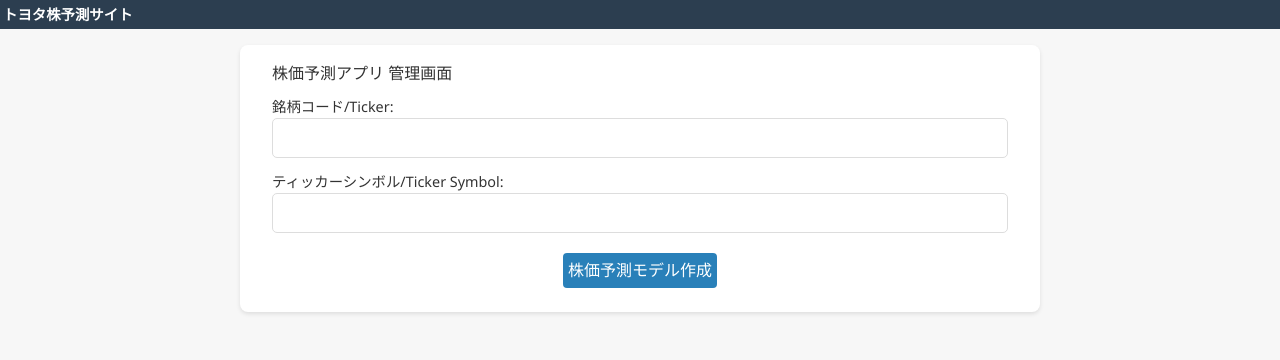
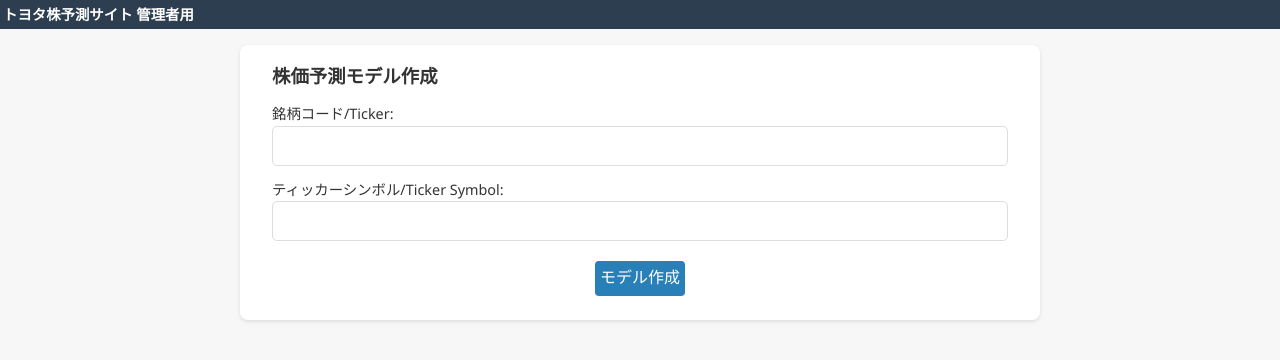
Before and after one commit to maaari330/stock-predictor-web, a Next.js app in the folder stock-frontend/: page /admin in a window 1280 px wide. Shown: the top 360 px of the page. Built offline with nearby package versions, Linux system fonts and the light colour scheme.

Commit message:
change css style and page layout

```diff
--- a/stock-frontend/app/admin/page.tsx
+++ b/stock-frontend/app/admin/page.tsx
@@ -17,9 +17,9 @@
     }
     return (
         <main className="page">
-            <div>
-                株価予測アプリ 管理画面
-            </div>
+            <h2 className="pageHeader">
+                株価予測モデル作成
+            </h2>
             <form method="post" onSubmit={handleSubmit} className="forms">
                 <label>
                     銘柄コード/Ticker:
@@ -29,7 +29,7 @@
                     ティッカーシンボル/Ticker Symbol:
                     <input type="text" required value={TickerSymbol} onChange={e => setTickerSymbol(e.target.value)} />
                 </label>
-                <button type="submit" className="btn">株価予測モデル作成</button>
+                <button type="submit" className="btn">モデル作成</button>
             </form>
         </main>
     );
--- a/stock-frontend/app/globals.css
+++ b/stock-frontend/app/globals.css
@@ -62,6 +62,8 @@
 
 .pageHeader {
   margin-bottom: 12px;
+  font-size: 1.15rem;
+  font-weight: 700;
 }
 
 .forms {
@@ -118,3 +120,28 @@
   border-top: 1px solid #ddd;
   line-height: 1.6;
 }
+
+.resultRow {
+  display: grid;
+  grid-template-columns: 140px 1fr;
+  align-items: center;
+  gap: 10px;
+}
+
+.resultRow dt {
+  color: #64748b;
+  font-size: 0.9rem;
+  white-space: nowrap;
+}
+
+.resultRow dd {
+  margin: 0;
+  font-weight: 700;
+  color: #0f172a;
+}
+
+.note {
+  font-size: 0.85em;
+  color: #64748b;
+  font-weight: 400;
+}
--- a/stock-frontend/app/layout.tsx
+++ b/stock-frontend/app/layout.tsx
@@ -1,4 +1,5 @@
 import type { Metadata } from "next";
+import Header from "../components/Header"
 import { Geist, Geist_Mono } from "next/font/google";
 import "./globals.css";
 
@@ -13,26 +14,17 @@
 });
 
 export const metadata: Metadata = {
-  title: "Create Next App",
-  description: "Generated by create next app",
+  title: "株価予測サイト",
+  description: "トヨタ株の予測サイト",
 };
 
-export default function RootLayout({
-  children,
-}: Readonly<{
-  children: React.ReactNode;
-}>) {
+export default function RootLayout({ children, }: Readonly<{ children: React.ReactNode; }>) {
   return (
     <html lang="en">
-      <head>
-        <title>株価予測サイト</title>
-      </head>
       <body
         className={`${geistSans.variable} ${geistMono.variable} antialiased`}
       >
-        <header className="site-header">
-          トヨタ株予測サイト
-        </header>
+        <Header />
         <div className="container">
           {children}
         </div>
--- a/stock-frontend/app/page.tsx
+++ b/stock-frontend/app/page.tsx
@@ -59,9 +59,18 @@
         </form>
 
         <div className="result">
-          <p>翌営業日の株価 上昇確率：{UpPercent}% 下落確率：{DownPercent}%</p>
-          <p>判定：{Direction}</p>
-          <p>予測の強さ（しきい値との差。モデルの迷いの少なさ）：{Strength}%</p>
+          翌営業日の株価 予測結果
+          <div className="resultRow">
+            <dt>上昇確率：</dt> <dd>{UpPercent}%</dd>
+            <dt>下落確率：</dt> <dd>{DownPercent}%</dd>
+          </div>
+          <div className="resultRow">
+            <dt>判定：</dt> <dd>{Direction}</dd>
+          </div>
+          <div className="resultRow">
+            <dt>予測の強さ*：</dt> <dd>{Strength}%</dd>
+          </div>
+          <span className="note">*しきい値との差（モデルの迷いの少なさ）を表す。</span>
         </div>
       </section>
 
--- /dev/null
+++ b/stock-frontend/components/Header.tsx
@@ -0,0 +1,12 @@
+'use client'
+
+import { usePathname } from "next/navigation"
+
+export default function Header() {
+    const pathname = usePathname();
+
+    const isAdmin = pathname === "/admin" || pathname.startsWith("/admin/")
+    const headerText = isAdmin ? "トヨタ株予測サイト 管理者用" : "トヨタ株予測サイト"
+
+    return <header className="site-header">{headerText}</header>
+}
```
Also changed, not shown: 1 other file (tests, documents, lock files or other folders).
